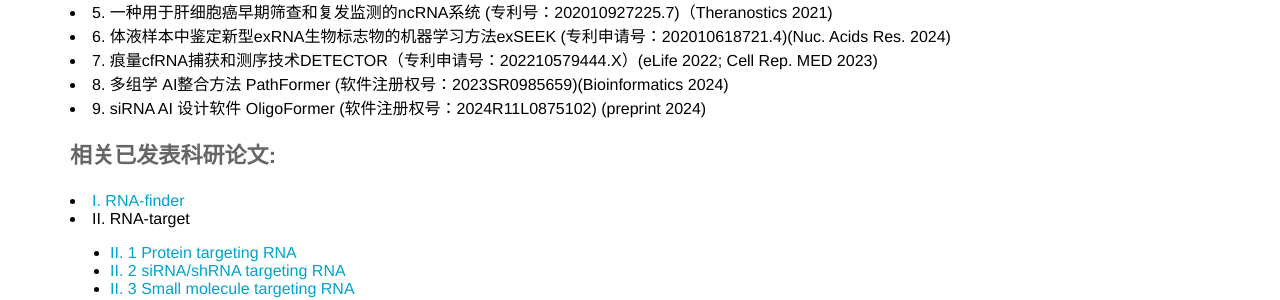
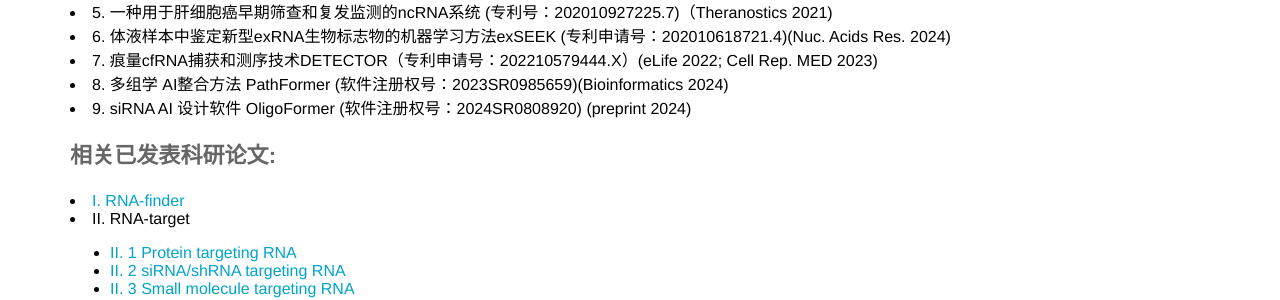
Before and after one commit to lulab/xingene-home, a Jekyll site: the page built from products.html, in a window 1280 px wide and 900 px high, scrolled down 1468 px. Shown: the part 160-460 px from the top of the window. Built offline with Jekyll 4.4.1, drawn with Linux system fonts in a browser that asks for light colours.

Commit message:
Update products.html

```diff
--- a/products.html
+++ b/products.html
@@ -125,7 +125,7 @@ faq:
 <li>6. 体液样本中鉴定新型exRNA生物标志物的机器学习方法exSEEK (专利申请号：202010618721.4)(Nuc. Acids Res. 2024)</li>
 <li>7. 痕量cfRNA捕获和测序技术DETECTOR（专利申请号：202210579444.X）(eLife 2022; Cell Rep. MED 2023)</li>
 <li>8. 多组学 AI整合方法 PathFormer (软件注册权号：2023SR0985659)(Bioinformatics 2024)</li>
-<li>9. siRNA AI 设计软件 OligoFormer (软件注册权号：2024R11L0875102) (preprint 2024)</li>
+<li>9. siRNA AI 设计软件 OligoFormer (软件注册权号：2024SR0808920) (preprint 2024)</li>
 </p>
 
 <p>
```
